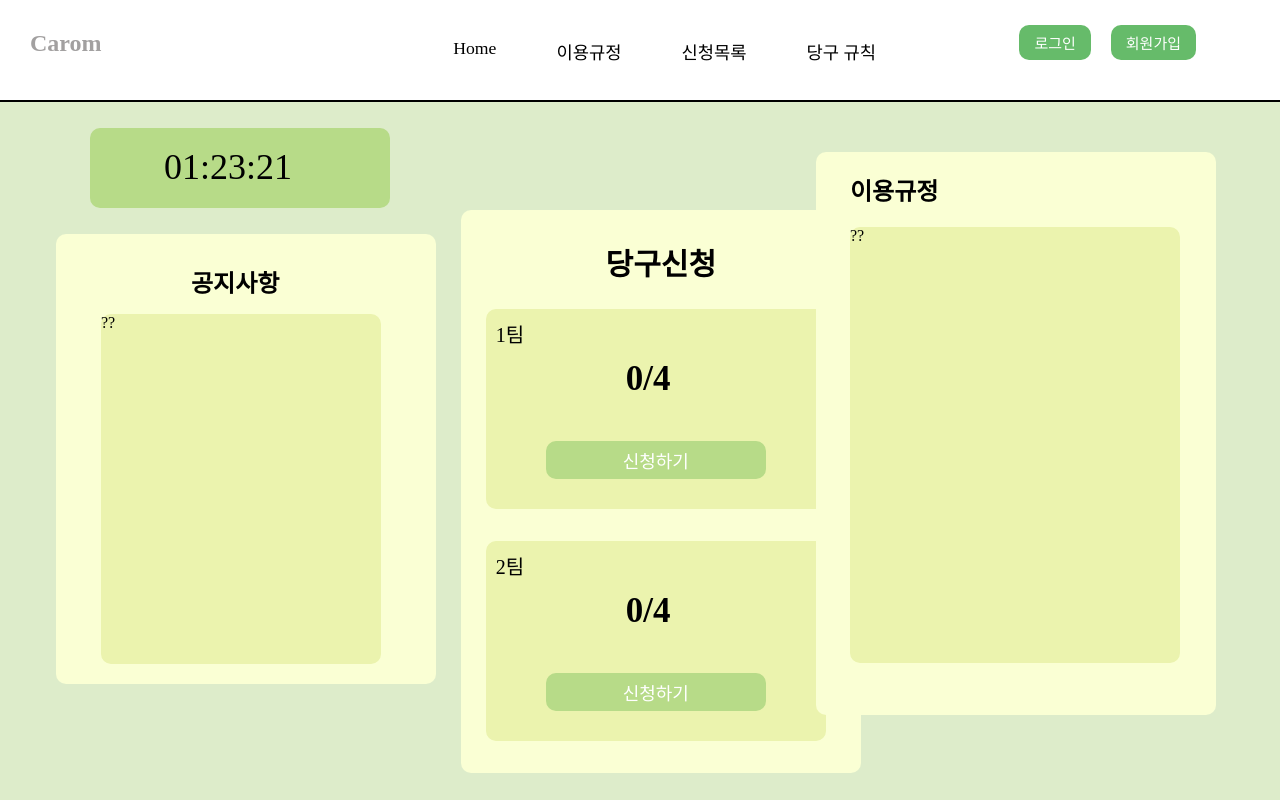
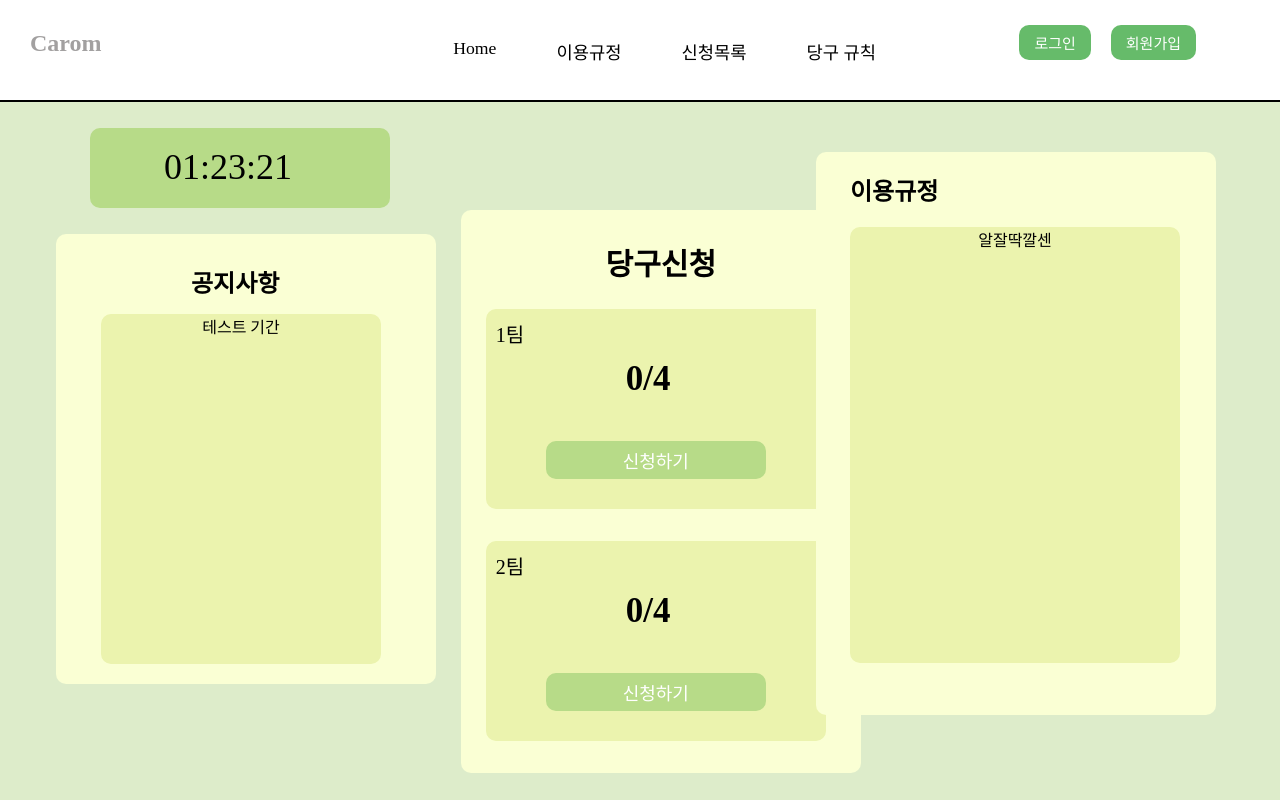
Before and after one commit to AZAAZATV/CaromFront, a React (Create React App) app in the folder carom/: page /home in a window 1280 px wide. Built offline with nearby package versions, Linux system fonts and the light colour scheme; a web font is replaced by a local one.

Commit message:
ㅁㄴㅇㄹ

```diff
--- a/carom/src/Components/Home.js
+++ b/carom/src/Components/Home.js
@@ -32,19 +32,17 @@ function Home() {
       <div className="alert">
         <h2>공지사항</h2>
         <div className="alertbox">
-          ??
+          테스트 기간
         </div>
       </div>
 
       <div className="apply">
         <h2>당구신청</h2>
-
         <div className="applybox1">
           <p>1팀</p>
           <h2>0/4</h2>
           {!can1 ? (!sub1 ? <button onClick={() => { setSub1(true); alert('신청됨') }}>신청하기</button> : <button onClick={() => { setCan1(true); alert('신청취소됨') }}>신청취소</button>) : <button>신청 불가</button>}
         </div>
-
         <div className="applybox2">
           <p>2팀</p>
           <h2>0/4</h2>
@@ -54,7 +52,7 @@ function Home() {
       <div className="rulebox">
         <h2>이용규정</h2>
         <div className="rulebox2">
-          ??
+          알잘딱깔센
         </div>
       </div>
     </div>
--- a/carom/src/Components/Home.scss
+++ b/carom/src/Components/Home.scss
@@ -59,6 +59,7 @@
 
       .alertbox {
         background-color: rgb(235, 243, 174);
+        text-align: center;
         margin-left: 45px;
         margin-top: 80px;
         position: absolute;
@@ -177,7 +178,7 @@
       border-radius: 10px;
 
       .rulebox2 {
-
+        text-align: center;
         border-radius: 10px;
         background-color: rgb(235, 243, 174);
         height: 436px;
--- a/carom/src/Components/Login.js
+++ b/carom/src/Components/Login.js
@@ -2,7 +2,6 @@ import React from "react";
 import './Login.scss';
 import axios from 'axios';
 import { Link } from 'react-router-dom';
-import mysql from 'mysql';
 
 function Login() {
   return <div className="Login">
@@ -31,15 +30,7 @@ function Login() {
       </div>
       <div className="log-btn">
         <button className="btn" onClick={() => {
-          const conn = mysql.createConnection({
-            host: '10.82.18.67',
-            user: 'root',
-            password: '23456789',
-            port: '8080',
-            database: 'azaaztv'
-          });
-          conn.connect();
-          axios.get(`http://10.82.18.67:8080/signup/`, (res) => console.log(res));
+
         }}>로그인</button>
       </div>
       <div className="make">
--- a/carom/src/Components/Navigation.js
+++ b/carom/src/Components/Navigation.js
@@ -1,8 +1,12 @@
-import React from "react";
+import React, { useEffect, useState } from "react";
 import { Link } from "react-router-dom";
 import './Navigation.scss';
 
 function Navigation() {
+  const [id, setId] = useState();
+  useEffect(() => {
+
+  }, []);
   return <nav className="Navigation">
     <Link to='/home'>
       <h1>Carom</h1>
@@ -26,14 +30,16 @@ function Navigation() {
       </li>
     </ul>
 
-    <div className="log-in">
+    {!id ? <div className="log-in">
       <Link to='/login'>
         <button>로그인</button>
       </Link>
       <Link to='/signup'>
         <button>회원가입</button>
       </Link>
-    </div>
+    </div> : <div>
+      asdf
+    </div>}
   </nav>;
 }
 
--- a/carom/src/Components/TermsOfUse.js
+++ b/carom/src/Components/TermsOfUse.js
@@ -5,9 +5,8 @@ function TermsOfUse() {
   return <div className="TermsOfUse">
     <h2>개요</h2>
     <ol>
-      <li>
-        님들이 알잘딱해서 사용하세요. 선넘으면 차단
-      </li>
+      <li>동일한 명의으로 계정을 생성하는 행위가 발각될 경우 해당 명의으로 된 모든 계정을 삭제 조치하고, 해당 명의로 가입이 불가합니다.</li>
+      <li>비정상적인 방법으로 서버에 무리를 가할 경우, 해당 ip를 차단합니다.</li>
     </ol>
   </div>;
 }
```
